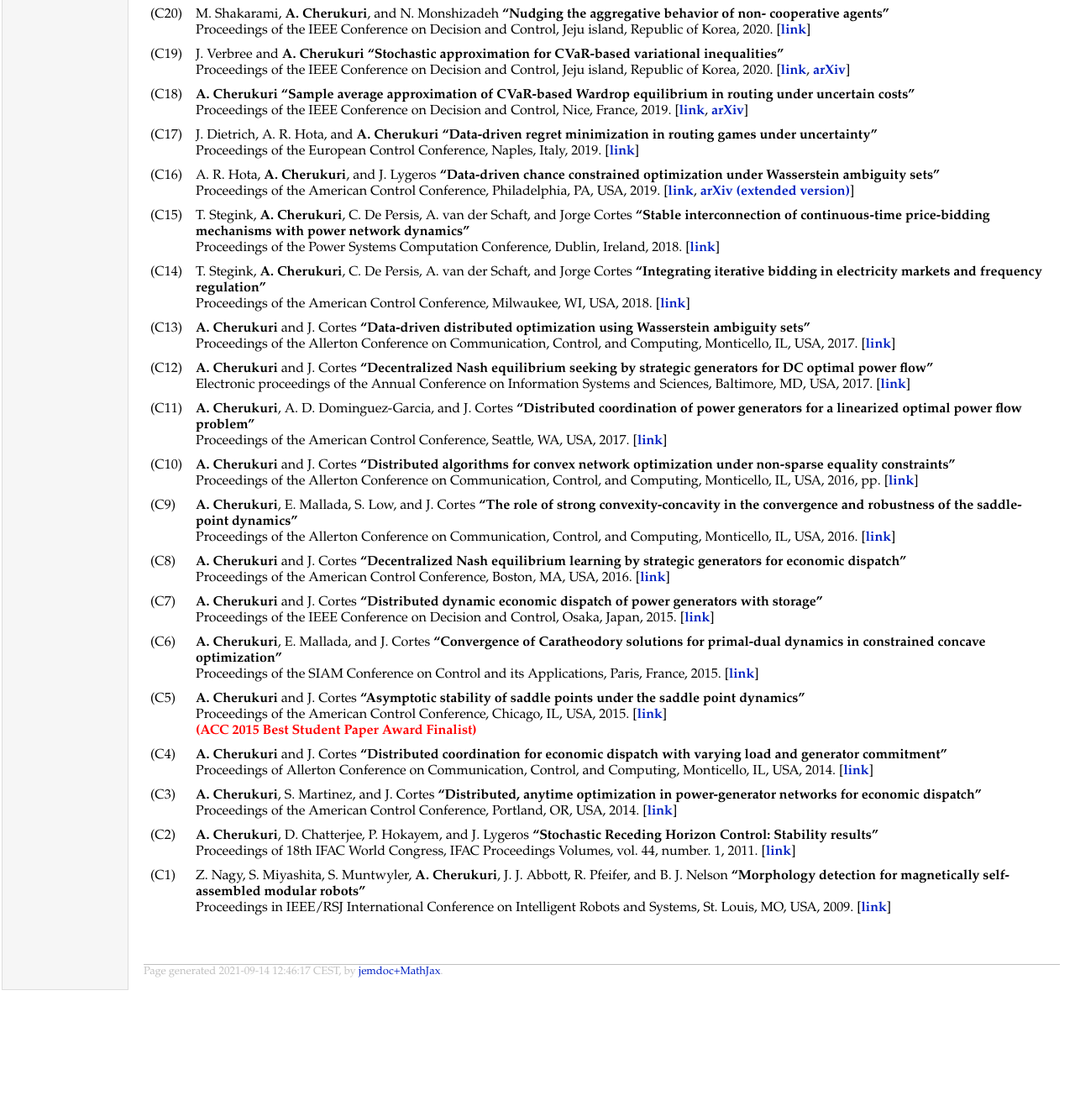
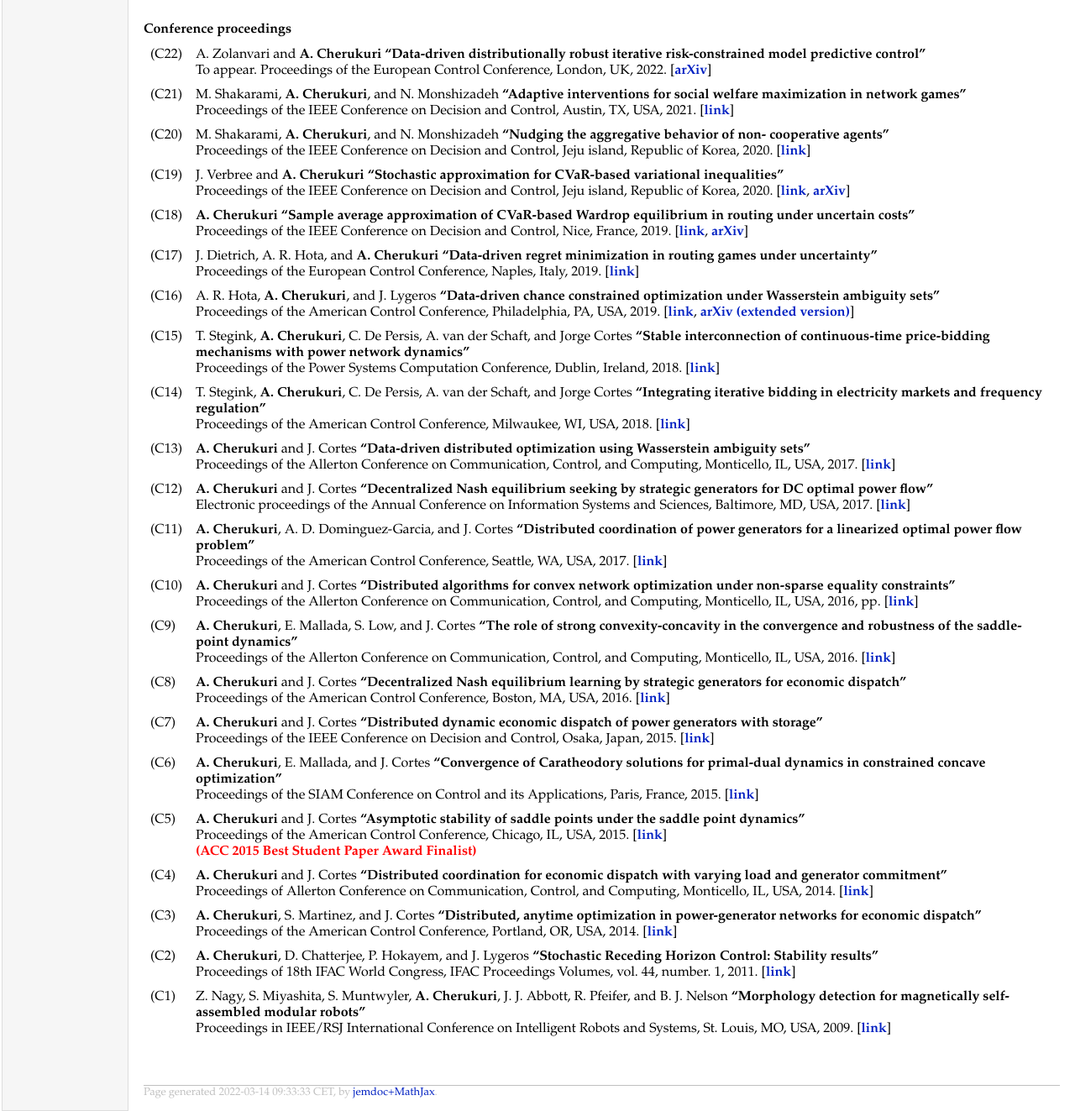
Before and after one commit to ashish-rug/ashish-rug.github.io, a plain HTML site: page publications.html in a window 1280 px wide. Shown: the part 1248-2571 px from the top of the page at 84% size. Before the commit the page ends 2437 px from the top, so only its background shows below. Drawn offline with Linux system fonts and the light colour scheme.

Commit message:
regular update

```diff
--- a/publications.html
+++ b/publications.html
@@ -25,8 +25,9 @@
 <p><b>Submitted journal preprints</b>
 </p>
 <table id="journals-submitted">
-<tr class="r1"><td class="c1">(J15) </td><td class="c2"> J. Verbree and <b>A. Cherukuri</b> <b>&ldquo;Inferring the prior in routing games using public signalling&rdquo;</b> <br />Submitted. 2021. IEEE Transactions on Control of Network Systems. [<a href="https://arxiv.org/abs/2109.05895" target=&ldquo;blank&rdquo;><b>arXiv</b></a>] </td></tr>
-<tr class="r3"><td class="c1">(J14) </td><td class="c2"> S. Das, A. Aravind, <b>A. Cherukuri</b>, and D. Chatterjee <b>&ldquo;Near-optimal solutions of convex semi-infinite programs via targeted sampling&rdquo;</b> <br />Submitted. 2021. Annals of Operations Research.
+<tr class="r1"><td class="c1">(J16) </td><td class="c2"> <b>A. Cherukuri</b> <b>&ldquo;Sample average approximation of conditional value-at-risk based variational inequalities&rdquo;</b> <br />Submitted. 2022. Journal of Optimization Theory and Control. </td></tr>
+<tr class="r3"><td class="c1">(J15) </td><td class="c2"> J. Verbree and <b>A. Cherukuri</b> <b>&ldquo;Inferring the prior in routing games using public signalling&rdquo;</b> <br />Submitted. 2021. IEEE Transactions on Control of Network Systems. [<a href="https://arxiv.org/abs/2109.05895" target=&ldquo;blank&rdquo;><b>arXiv</b></a>] </td></tr>
+<tr class="r5"><td class="c1">(J14) </td><td class="c2"> S. Das, A. Aravind, <b>A. Cherukuri</b>, and D. Chatterjee <b>&ldquo;Near-optimal solutions of convex semi-infinite programs via targeted sampling&rdquo;</b> <br />Submitted. 2021. Annals of Operations Research.
 </td></tr></table>
 <p><br />
 </p>
@@ -52,30 +53,32 @@
 <p><b>Conference proceedings</b>
 </p>
 <table id="conferences">
-<tr class="r1"><td class="c1">(C20) </td><td class="c2"> M. Shakarami, <b>A. Cherukuri</b>, and N. Monshizadeh <b>&ldquo;Nudging the aggregative behavior of non- cooperative agents&rdquo;</b>  <br />Proceedings of the IEEE Conference on Decision and Control, Jeju island, Republic of Korea, 2020. [<a href="https://ieeexplore.ieee.org/document/9304041" target=&ldquo;blank&rdquo;><b>link</b></a>] </td></tr>
-<tr class="r3"><td class="c1">(C19) </td><td class="c2"> J. Verbree and <b>A. Cherukuri</b> <b>&ldquo;Stochastic approximation for CVaR-based variational inequalities&rdquo;</b> <br />Proceedings of the IEEE Conference on Decision and Control, Jeju island, Republic of Korea, 2020. [<a href="https://ieeexplore.ieee.org/document/9304451" target=&ldquo;blank&rdquo;><b>link</b></a>, <a href="https://arxiv.org/abs/2008.11969" target=&ldquo;blank&rdquo;><b>arXiv</b></a>] </td></tr>
-<tr class="r5"><td class="c1">(C18) </td><td class="c2"> <b>A. Cherukuri</b> <b>&ldquo;Sample average approximation of CVaR-based Wardrop equilibrium in routing under uncertain costs&rdquo;</b> <br />Proceedings of the IEEE Conference on Decision and Control, Nice, France, 2019. [<a href="https://ieeexplore.ieee.org/abstract/document/9029850" target=&ldquo;blank&rdquo;><b>link</b></a>, <a href="https://arxiv.org/abs/1909.03783" target=&ldquo;blank&rdquo;><b>arXiv</b></a>] </td></tr>
-<tr class="r7"><td class="c1">(C17) </td><td class="c2"> J. Dietrich, A. R. Hota, and <b>A. Cherukuri</b> <b>&ldquo;Data-driven regret minimization in routing games under uncertainty&rdquo;</b> <br />Proceedings of the European Control Conference, Naples, Italy, 2019. [<a href="https://ieeexplore.ieee.org/document/8795664" target=&ldquo;blank&rdquo;><b>link</b></a>] </td></tr>
-<tr class="r9"><td class="c1">(C16) </td><td class="c2"> A. R. Hota,  <b>A. Cherukuri</b>, and J. Lygeros <b>&ldquo;Data-driven chance constrained optimization under Wasserstein ambiguity sets&rdquo;</b> <br />Proceedings of the American Control Conference, Philadelphia, PA, USA, 2019. [<a href="https://ieeexplore.ieee.org/document/8814677" target=&ldquo;blank&rdquo;><b>link</b></a>, <a href="https://arxiv.org/abs/1805.06729" target=&ldquo;blank&rdquo;><b>arXiv (extended version)</b></a>] </td></tr>
-<tr class="r11"><td class="c1">(C15) </td><td class="c2">  T. Stegink, <b>A. Cherukuri</b>, C. De Persis, A. van der Schaft, and Jorge Cortes <b>&ldquo;Stable interconnection of continuous-time price-bidding mechanisms with power network dynamics&rdquo;</b> <br />Proceedings of the Power Systems Computation Conference, Dublin, Ireland, 2018. [<a href="https://ieeexplore.ieee.org/document/8443005" target=&ldquo;blank&rdquo;><b>link</b></a>] </td></tr>
-<tr class="r13"><td class="c1">(C14) </td><td class="c2"> T. Stegink, <b>A. Cherukuri</b>, C. De Persis, A. van der Schaft, and Jorge Cortes <b>&ldquo;Integrating iterative bidding in electricity markets and frequency regulation&rdquo;</b> <br />Proceedings of the American Control Conference, Milwaukee, WI, USA, 2018. [<a href="https://ieeexplore.ieee.org/document/8431055" target=&ldquo;blank&rdquo;><b>link</b></a>]  </td></tr>
-<tr class="r15"><td class="c1">(C13) </td><td class="c2"> <b>A. Cherukuri</b> and J. Cortes <b>&ldquo;Data-driven distributed optimization using Wasserstein ambiguity sets&rdquo;</b> <br /> Proceedings of the Allerton Conference on Communication, Control, and Computing, Monticello, IL, USA, 2017. [<a href="https://ieeexplore.ieee.org/document/8262716/" target=&ldquo;blank&rdquo;><b>link</b></a>] </td></tr>
-<tr class="r17"><td class="c1">(C12) </td><td class="c2"> <b>A. Cherukuri</b> and J. Cortes <b>&ldquo;Decentralized Nash equilibrium seeking by strategic generators for DC optimal power flow&rdquo;</b> <br />Electronic proceedings of the Annual Conference on Information Systems and Sciences, Baltimore, MD, USA, 2017. [<a href="http://ieeexplore.ieee.org/document/7926097/" target=&ldquo;blank&rdquo;><b>link</b></a>] </td></tr>
-<tr class="r19"><td class="c1">(C11) </td><td class="c2"> <b>A. Cherukuri</b>, A. D. Dominguez-Garcia, and J. Cortes <b>&ldquo;Distributed coordination of power generators for a linearized optimal power flow problem&rdquo;</b> <br />Proceedings of the American Control Conference, Seattle, WA, USA, 2017. [<a href="http://ieeexplore.ieee.org/document/7963562/" target=&ldquo;blank&rdquo;><b>link</b></a>] </td></tr>
-<tr class="r21"><td class="c1">(C10) </td><td class="c2"> <b>A. Cherukuri</b> and J. Cortes <b>&ldquo;Distributed algorithms for convex network optimization under non-sparse equality constraints&rdquo;</b> <br />Proceedings of the Allerton Conference on Communication, Control, and Computing, Monticello, IL, USA, 2016, pp. [<a href="http://ieeexplore.ieee.org/document/7852266/" target=&ldquo;blank&rdquo;><b>link</b></a>] </td></tr>
-<tr class="r23"><td class="c1">(C9) </td><td class="c2"> <b>A. Cherukuri</b>, E. Mallada, S. Low, and J. Cortes <b>&ldquo;The role of strong convexity-concavity in the convergence and robustness of the saddle-point dynamics&rdquo;</b> <br />Proceedings of the Allerton Conference on Communication, Control, and Computing,  Monticello, IL, USA, 2016. [<a href="http://ieeexplore.ieee.org/document/7852273/" target=&ldquo;blank&rdquo;><b>link</b></a>] </td></tr>
-<tr class="r25"><td class="c1">(C8) </td><td class="c2"> <b>A. Cherukuri</b> and J. Cortes <b>&ldquo;Decentralized Nash equilibrium learning by strategic generators for economic dispatch&rdquo;</b> <br />Proceedings of the American Control Conference, Boston, MA, USA, 2016. [<a href="http://ieeexplore.ieee.org/document/7525059/?arnumber=7525059" target=&ldquo;blank&rdquo;><b>link</b></a>] </td></tr>
-<tr class="r27"><td class="c1">(C7) </td><td class="c2"> <b>A. Cherukuri</b> and J. Cortes <b>&ldquo;Distributed dynamic economic dispatch of power generators with storage&rdquo;</b> <br />Proceedings of the IEEE Conference on Decision and Control, Osaka, Japan, 2015. [<a href="http://ieeexplore.ieee.org/xpl/articleDetails.jsp?arnumber=7402561" target=&ldquo;blank&rdquo;><b>link</b></a>] </td></tr>
-<tr class="r29"><td class="c1">(C6) </td><td class="c2"> <b>A. Cherukuri</b>, E. Mallada, and J. Cortes <b>&ldquo;Convergence of Caratheodory solutions for primal-dual dynamics in constrained concave optimization&rdquo;</b> <br />Proceedings of the SIAM Conference on Control and its Applications, Paris, France, 2015. [<a href="http://epubs.siam.org/doi/10.1137/1.9781611974072.40" target=&ldquo;blank&rdquo;><b>link</b></a>] </td></tr>
-<tr class="r31"><td class="c1">(C5) </td><td class="c2"> <b>A. Cherukuri</b> and J. Cortes <b>&ldquo;Asymptotic stability of saddle points under the saddle point dynamics&rdquo;</b> <br />Proceedings of the American Control Conference, Chicago, IL, USA, 2015. [<a href="http://ieeexplore.ieee.org/xpl/articleDetails.jsp?arnumber=7171030" target=&ldquo;blank&rdquo;><b>link</b></a>] <br /><b><font color=red size=+0.5><b>(ACC 2015 Best Student Paper Award Finalist)</b></font></b> </td></tr>
-<tr class="r34"><td class="c1">(C4) </td><td class="c2"> <b>A. Cherukuri</b> and J. Cortes <b>&ldquo;Distributed coordination for economic dispatch with varying load and generator commitment&rdquo;</b> <br />Proceedings of Allerton Conference on Communication, Control, and Computing, Monticello, IL, USA, 2014. [<a href="http://ieeexplore.ieee.org/xpl/articleDetails.jsp?arnumber=7028493" target=&ldquo;blank&rdquo;><b>link</b></a>] </td></tr>
-<tr class="r36"><td class="c1">(C3) </td><td class="c2"> <b>A. Cherukuri</b>, S. Martinez, and J. Cortes <b>&ldquo;Distributed, anytime optimization in power-generator networks for economic dispatch&rdquo;</b> <br />Proceedings of the American Control Conference, Portland, OR, USA, 2014.  [<a href="http://ieeexplore.ieee.org/xpl/articleDetails.jsp?arnumber=6859195" target=&ldquo;blank&rdquo;><b>link</b></a>] </td></tr>
-<tr class="r38"><td class="c1">(C2) </td><td class="c2"> <b>A. Cherukuri</b>, D. Chatterjee, P. Hokayem, and J. Lygeros <b>&ldquo;Stochastic Receding Horizon Control: Stability results&rdquo;</b> <br />Proceedings of 18th IFAC World Congress, IFAC Proceedings Volumes, vol. 44, number. 1, 2011. [<a href="http://www.sciencedirect.com/science/article/pii/S1474667016436025" target=&ldquo;blank&rdquo;><b>link</b></a>] </td></tr>
-<tr class="r40"><td class="c1">(C1) </td><td class="c2">  Z. Nagy, S. Miyashita, S. Muntwyler, <b>A. Cherukuri</b>, J. J. Abbott, R. Pfeifer, and B. J. Nelson <b>&ldquo;Morphology detection for magnetically self-assembled modular robots&rdquo;</b> <br />Proceedings in IEEE/RSJ International Conference on Intelligent Robots and Systems, St. Louis, MO, USA, 2009. [<a href="http://ieeexplore.ieee.org/xpl/articleDetails.jsp?arnumber=5354764" target=&ldquo;blank&rdquo;><b>link</b></a>]
+<tr class="r1"><td class="c1">(C22) </td><td class="c2"> A. Zolanvari and <b>A. Cherukuri</b> <b>&ldquo;Data-driven distributionally robust iterative risk-constrained model predictive control&rdquo;</b> <br />To appear. Proceedings of the European Control Conference, London, UK, 2022. [<a href="https://arxiv.org/abs/2111.12977" target=&ldquo;blank&rdquo;><b>arXiv</b></a>] </td></tr>
+<tr class="r3"><td class="c1">(C21) </td><td class="c2"> M. Shakarami, <b>A. Cherukuri</b>, and N. Monshizadeh <b>&ldquo;Adaptive interventions for social welfare maximization in network games&rdquo;</b> <br />Proceedings of the IEEE Conference on Decision and Control, Austin, TX, USA, 2021. [<a href="https://ieeexplore.ieee.org/document/9682855" target=&ldquo;blank&rdquo;><b>link</b></a>] </td></tr>
+<tr class="r5"><td class="c1">(C20) </td><td class="c2"> M. Shakarami, <b>A. Cherukuri</b>, and N. Monshizadeh <b>&ldquo;Nudging the aggregative behavior of non- cooperative agents&rdquo;</b>  <br />Proceedings of the IEEE Conference on Decision and Control, Jeju island, Republic of Korea, 2020. [<a href="https://ieeexplore.ieee.org/document/9304041" target=&ldquo;blank&rdquo;><b>link</b></a>] </td></tr>
+<tr class="r7"><td class="c1">(C19) </td><td class="c2"> J. Verbree and <b>A. Cherukuri</b> <b>&ldquo;Stochastic approximation for CVaR-based variational inequalities&rdquo;</b> <br />Proceedings of the IEEE Conference on Decision and Control, Jeju island, Republic of Korea, 2020. [<a href="https://ieeexplore.ieee.org/document/9304451" target=&ldquo;blank&rdquo;><b>link</b></a>, <a href="https://arxiv.org/abs/2008.11969" target=&ldquo;blank&rdquo;><b>arXiv</b></a>] </td></tr>
+<tr class="r9"><td class="c1">(C18) </td><td class="c2"> <b>A. Cherukuri</b> <b>&ldquo;Sample average approximation of CVaR-based Wardrop equilibrium in routing under uncertain costs&rdquo;</b> <br />Proceedings of the IEEE Conference on Decision and Control, Nice, France, 2019. [<a href="https://ieeexplore.ieee.org/abstract/document/9029850" target=&ldquo;blank&rdquo;><b>link</b></a>, <a href="https://arxiv.org/abs/1909.03783" target=&ldquo;blank&rdquo;><b>arXiv</b></a>] </td></tr>
+<tr class="r11"><td class="c1">(C17) </td><td class="c2"> J. Dietrich, A. R. Hota, and <b>A. Cherukuri</b> <b>&ldquo;Data-driven regret minimization in routing games under uncertainty&rdquo;</b> <br />Proceedings of the European Control Conference, Naples, Italy, 2019. [<a href="https://ieeexplore.ieee.org/document/8795664" target=&ldquo;blank&rdquo;><b>link</b></a>] </td></tr>
+<tr class="r13"><td class="c1">(C16) </td><td class="c2"> A. R. Hota,  <b>A. Cherukuri</b>, and J. Lygeros <b>&ldquo;Data-driven chance constrained optimization under Wasserstein ambiguity sets&rdquo;</b> <br />Proceedings of the American Control Conference, Philadelphia, PA, USA, 2019. [<a href="https://ieeexplore.ieee.org/document/8814677" target=&ldquo;blank&rdquo;><b>link</b></a>, <a href="https://arxiv.org/abs/1805.06729" target=&ldquo;blank&rdquo;><b>arXiv (extended version)</b></a>] </td></tr>
+<tr class="r15"><td class="c1">(C15) </td><td class="c2">  T. Stegink, <b>A. Cherukuri</b>, C. De Persis, A. van der Schaft, and Jorge Cortes <b>&ldquo;Stable interconnection of continuous-time price-bidding mechanisms with power network dynamics&rdquo;</b> <br />Proceedings of the Power Systems Computation Conference, Dublin, Ireland, 2018. [<a href="https://ieeexplore.ieee.org/document/8443005" target=&ldquo;blank&rdquo;><b>link</b></a>] </td></tr>
+<tr class="r17"><td class="c1">(C14) </td><td class="c2"> T. Stegink, <b>A. Cherukuri</b>, C. De Persis, A. van der Schaft, and Jorge Cortes <b>&ldquo;Integrating iterative bidding in electricity markets and frequency regulation&rdquo;</b> <br />Proceedings of the American Control Conference, Milwaukee, WI, USA, 2018. [<a href="https://ieeexplore.ieee.org/document/8431055" target=&ldquo;blank&rdquo;><b>link</b></a>]  </td></tr>
+<tr class="r19"><td class="c1">(C13) </td><td class="c2"> <b>A. Cherukuri</b> and J. Cortes <b>&ldquo;Data-driven distributed optimization using Wasserstein ambiguity sets&rdquo;</b> <br /> Proceedings of the Allerton Conference on Communication, Control, and Computing, Monticello, IL, USA, 2017. [<a href="https://ieeexplore.ieee.org/document/8262716/" target=&ldquo;blank&rdquo;><b>link</b></a>] </td></tr>
+<tr class="r21"><td class="c1">(C12) </td><td class="c2"> <b>A. Cherukuri</b> and J. Cortes <b>&ldquo;Decentralized Nash equilibrium seeking by strategic generators for DC optimal power flow&rdquo;</b> <br />Electronic proceedings of the Annual Conference on Information Systems and Sciences, Baltimore, MD, USA, 2017. [<a href="http://ieeexplore.ieee.org/document/7926097/" target=&ldquo;blank&rdquo;><b>link</b></a>] </td></tr>
+<tr class="r23"><td class="c1">(C11) </td><td class="c2"> <b>A. Cherukuri</b>, A. D. Dominguez-Garcia, and J. Cortes <b>&ldquo;Distributed coordination of power generators for a linearized optimal power flow problem&rdquo;</b> <br />Proceedings of the American Control Conference, Seattle, WA, USA, 2017. [<a href="http://ieeexplore.ieee.org/document/7963562/" target=&ldquo;blank&rdquo;><b>link</b></a>] </td></tr>
+<tr class="r25"><td class="c1">(C10) </td><td class="c2"> <b>A. Cherukuri</b> and J. Cortes <b>&ldquo;Distributed algorithms for convex network optimization under non-sparse equality constraints&rdquo;</b> <br />Proceedings of the Allerton Conference on Communication, Control, and Computing, Monticello, IL, USA, 2016, pp. [<a href="http://ieeexplore.ieee.org/document/7852266/" target=&ldquo;blank&rdquo;><b>link</b></a>] </td></tr>
+<tr class="r27"><td class="c1">(C9) </td><td class="c2"> <b>A. Cherukuri</b>, E. Mallada, S. Low, and J. Cortes <b>&ldquo;The role of strong convexity-concavity in the convergence and robustness of the saddle-point dynamics&rdquo;</b> <br />Proceedings of the Allerton Conference on Communication, Control, and Computing,  Monticello, IL, USA, 2016. [<a href="http://ieeexplore.ieee.org/document/7852273/" target=&ldquo;blank&rdquo;><b>link</b></a>] </td></tr>
+<tr class="r29"><td class="c1">(C8) </td><td class="c2"> <b>A. Cherukuri</b> and J. Cortes <b>&ldquo;Decentralized Nash equilibrium learning by strategic generators for economic dispatch&rdquo;</b> <br />Proceedings of the American Control Conference, Boston, MA, USA, 2016. [<a href="http://ieeexplore.ieee.org/document/7525059/?arnumber=7525059" target=&ldquo;blank&rdquo;><b>link</b></a>] </td></tr>
+<tr class="r31"><td class="c1">(C7) </td><td class="c2"> <b>A. Cherukuri</b> and J. Cortes <b>&ldquo;Distributed dynamic economic dispatch of power generators with storage&rdquo;</b> <br />Proceedings of the IEEE Conference on Decision and Control, Osaka, Japan, 2015. [<a href="http://ieeexplore.ieee.org/xpl/articleDetails.jsp?arnumber=7402561" target=&ldquo;blank&rdquo;><b>link</b></a>] </td></tr>
+<tr class="r33"><td class="c1">(C6) </td><td class="c2"> <b>A. Cherukuri</b>, E. Mallada, and J. Cortes <b>&ldquo;Convergence of Caratheodory solutions for primal-dual dynamics in constrained concave optimization&rdquo;</b> <br />Proceedings of the SIAM Conference on Control and its Applications, Paris, France, 2015. [<a href="http://epubs.siam.org/doi/10.1137/1.9781611974072.40" target=&ldquo;blank&rdquo;><b>link</b></a>] </td></tr>
+<tr class="r35"><td class="c1">(C5) </td><td class="c2"> <b>A. Cherukuri</b> and J. Cortes <b>&ldquo;Asymptotic stability of saddle points under the saddle point dynamics&rdquo;</b> <br />Proceedings of the American Control Conference, Chicago, IL, USA, 2015. [<a href="http://ieeexplore.ieee.org/xpl/articleDetails.jsp?arnumber=7171030" target=&ldquo;blank&rdquo;><b>link</b></a>] <br /><b><font color=red size=+0.5><b>(ACC 2015 Best Student Paper Award Finalist)</b></font></b> </td></tr>
+<tr class="r38"><td class="c1">(C4) </td><td class="c2"> <b>A. Cherukuri</b> and J. Cortes <b>&ldquo;Distributed coordination for economic dispatch with varying load and generator commitment&rdquo;</b> <br />Proceedings of Allerton Conference on Communication, Control, and Computing, Monticello, IL, USA, 2014. [<a href="http://ieeexplore.ieee.org/xpl/articleDetails.jsp?arnumber=7028493" target=&ldquo;blank&rdquo;><b>link</b></a>] </td></tr>
+<tr class="r40"><td class="c1">(C3) </td><td class="c2"> <b>A. Cherukuri</b>, S. Martinez, and J. Cortes <b>&ldquo;Distributed, anytime optimization in power-generator networks for economic dispatch&rdquo;</b> <br />Proceedings of the American Control Conference, Portland, OR, USA, 2014.  [<a href="http://ieeexplore.ieee.org/xpl/articleDetails.jsp?arnumber=6859195" target=&ldquo;blank&rdquo;><b>link</b></a>] </td></tr>
+<tr class="r42"><td class="c1">(C2) </td><td class="c2"> <b>A. Cherukuri</b>, D. Chatterjee, P. Hokayem, and J. Lygeros <b>&ldquo;Stochastic Receding Horizon Control: Stability results&rdquo;</b> <br />Proceedings of 18th IFAC World Congress, IFAC Proceedings Volumes, vol. 44, number. 1, 2011. [<a href="http://www.sciencedirect.com/science/article/pii/S1474667016436025" target=&ldquo;blank&rdquo;><b>link</b></a>] </td></tr>
+<tr class="r44"><td class="c1">(C1) </td><td class="c2">  Z. Nagy, S. Miyashita, S. Muntwyler, <b>A. Cherukuri</b>, J. J. Abbott, R. Pfeifer, and B. J. Nelson <b>&ldquo;Morphology detection for magnetically self-assembled modular robots&rdquo;</b> <br />Proceedings in IEEE/RSJ International Conference on Intelligent Robots and Systems, St. Louis, MO, USA, 2009. [<a href="http://ieeexplore.ieee.org/xpl/articleDetails.jsp?arnumber=5354764" target=&ldquo;blank&rdquo;><b>link</b></a>]
 </td></tr></table>
 <div id="footer">
 <div id="footer-text">
-Page generated 2021-09-14 12:46:17 CEST, by <a href="https://github.com/wsshin/jemdoc_mathjax" target="blank">jemdoc+MathJax</a>.
+Page generated 2022-03-14 09:33:33 CET, by <a href="https://github.com/wsshin/jemdoc_mathjax" target="blank">jemdoc+MathJax</a>.
 </div>
 </div>
 </td>
```
Also changed, not shown: group.html (+12 -3 lines).
